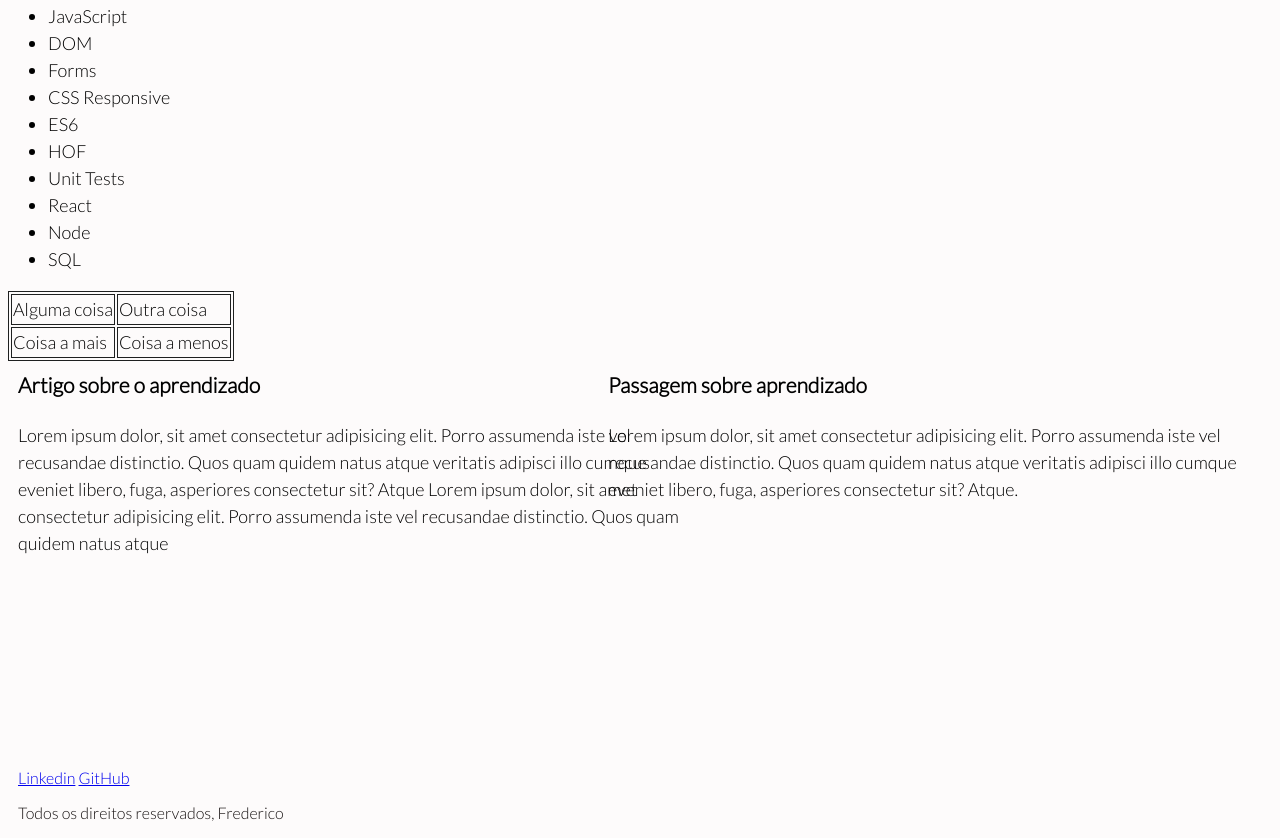
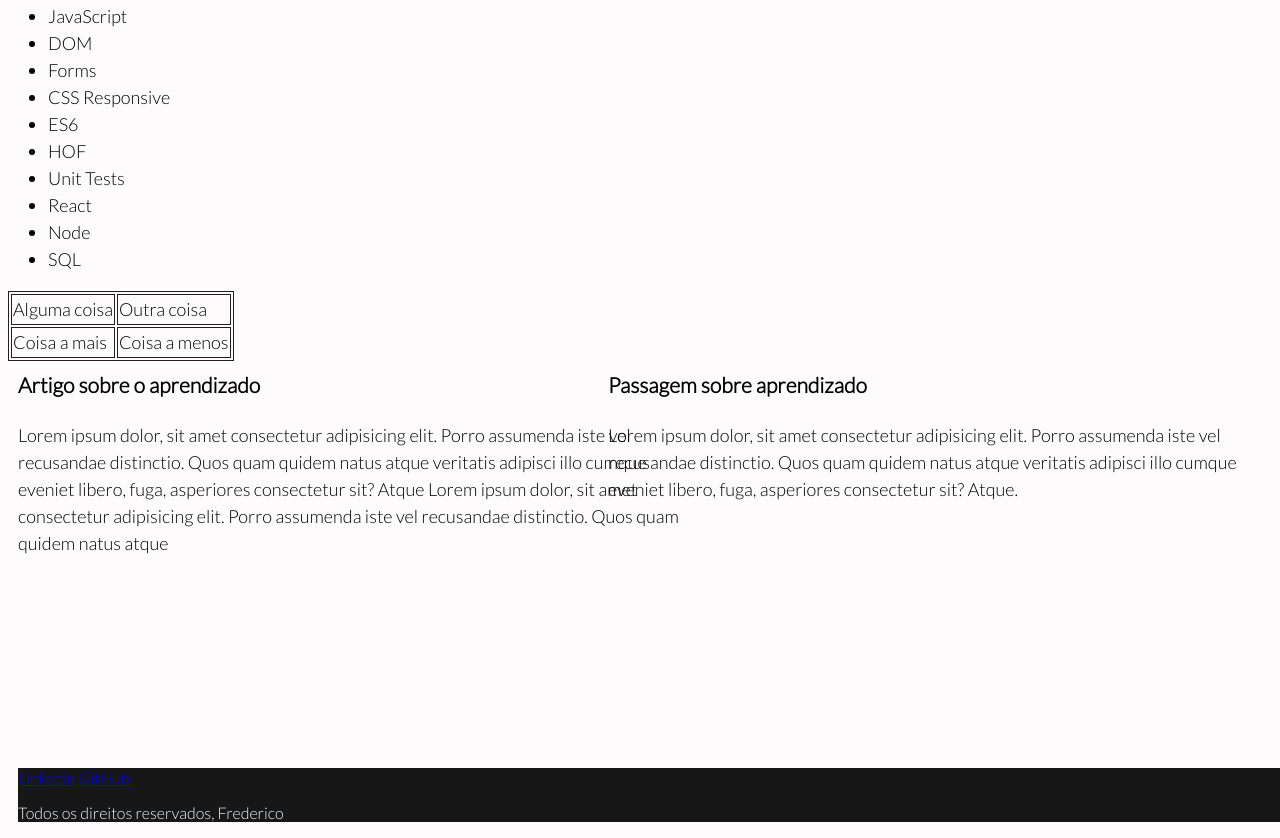
Before and after one commit to tryber/sd-09-project-lessons-learned, a plain HTML site: page index.html in a window 1280 px wide. Shown: the part 1152-1990 px from the top of the page. Drawn offline with Linux system fonts and the light colour scheme; a web font is replaced by a local one.

Commit message:
correcao ultimo requisito

```diff
--- a/style.css
+++ b/style.css
@@ -26,10 +26,6 @@ body {
   border-radius: 10%;
   border-width: 500%;
   margin-bottom: 6%;
-}
-
-#rodape {
-  color: rgb(24 , 19 , 19);
 }
 
 #tabela {
@@ -81,6 +77,9 @@ main {
 }
 
 #rodape {
+  background-color: rgb(24, 23, 23);
+  color: aliceblue;
+  width: 100%;
   margin-left: 10px;
   bottom: 100;
   margin-top: 300px;
```
